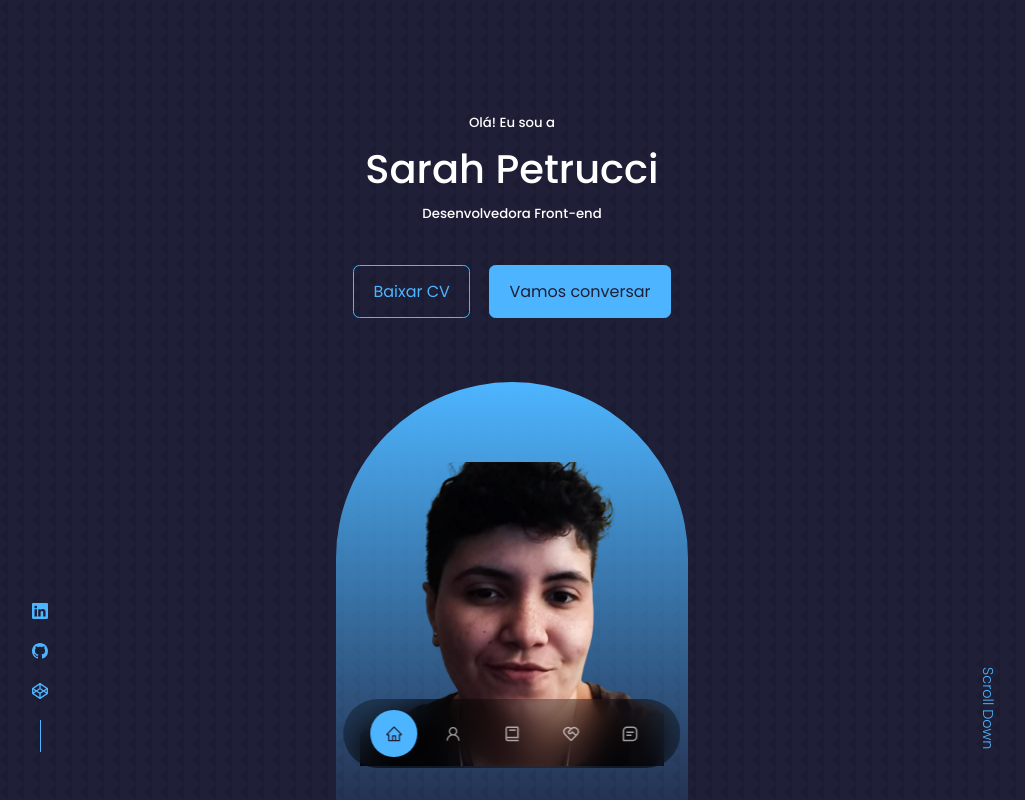
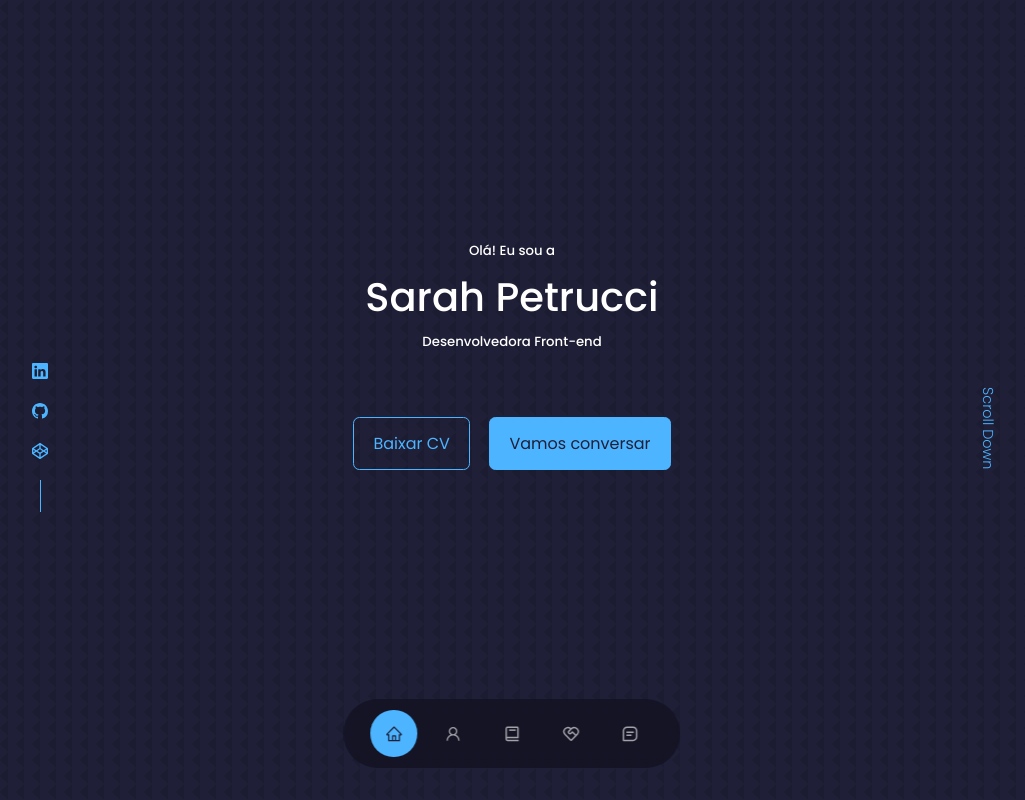
Before and after one commit to petrucc1/petrucci.github.io, a React (Create React App) app: page / in a window 1280 px wide. Shown: the top 800 px of the page, without its empty margins (128-1153 px from the left). Built offline with nearby package versions, Linux system fonts and the light colour scheme.

Commit message:
Update header

```diff
--- a/src/components/header/Header.jsx
+++ b/src/components/header/Header.jsx
@@ -13,9 +13,9 @@ const Header = () => {
         <h5 className="text-llight">Desenvolvedora Front-end</h5>
         <CTA />
         <HeaderSocials />
-        <div className="me">
+        {/* <div className="me">
           <img src={ME} alt="me" />
-        </div>
+        </div> */}
         <a href="#contact" className="scroll__down">
           Scroll Down
         </a>
--- a/src/components/header/header.css
+++ b/src/components/header/header.css
@@ -1,6 +1,6 @@
 header {
   height: 100vh;
-  padding-top: 7rem;
+  padding-top: 15rem;
   overflow: hidden;
 }
 
@@ -12,7 +12,7 @@ header {
 
 /* ========= CTA ========= */
 .cta {
-  margin-top: 2.5rem;
+  margin-top: 4rem;
   display: flex;
   gap: 1.2rem;
   justify-content: center;
@@ -26,7 +26,7 @@ header {
   gap: 0.8rem;
   position: absolute;
   left: 0;
-  bottom: 3rem;
+  bottom: 18rem;
 }
 
 .header__socials::after {
@@ -37,7 +37,7 @@ header {
 }
 
 /* ========= ME========= */
-.me {
+/* .me {
   background: linear-gradient(var(--color-primary), transparent);
   width: 22rem;
   height: 30rem;
@@ -48,13 +48,13 @@ header {
   border-radius: 12rem 12rem 0 0;
   overflow: hidden;
   padding: 5rem 1.5rem 1.5rem 1.5rem;
-}
+} */
 
 /* ========= SCROLL DOWN ========= */
 .scroll__down {
   position: absolute;
   right: -2.3rem;
-  bottom: 5rem;
+  bottom: 22.5rem;
   transform: rotate(90deg);
   font-weight: 300;
   font-size: 0.9rem;
```
